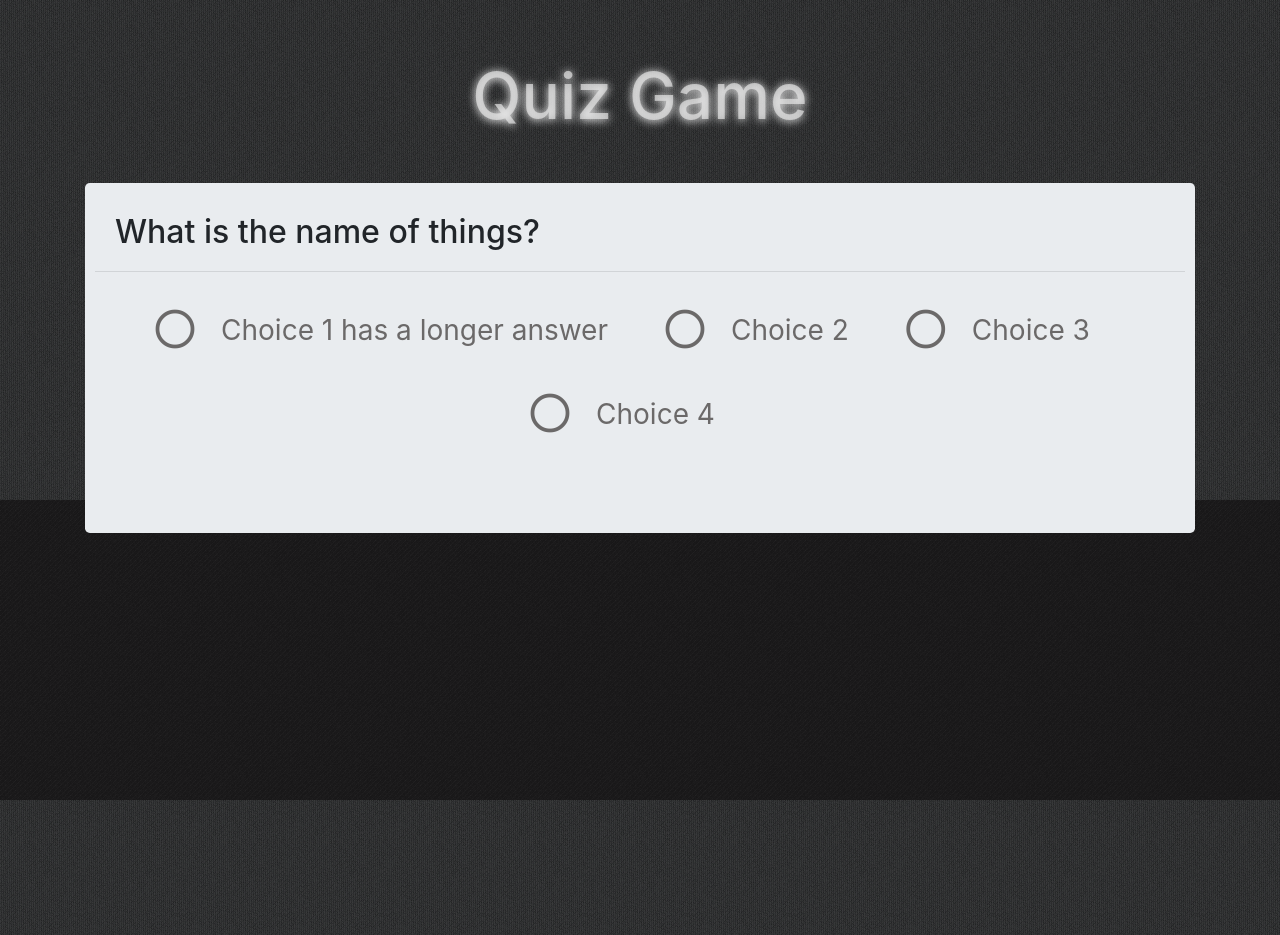
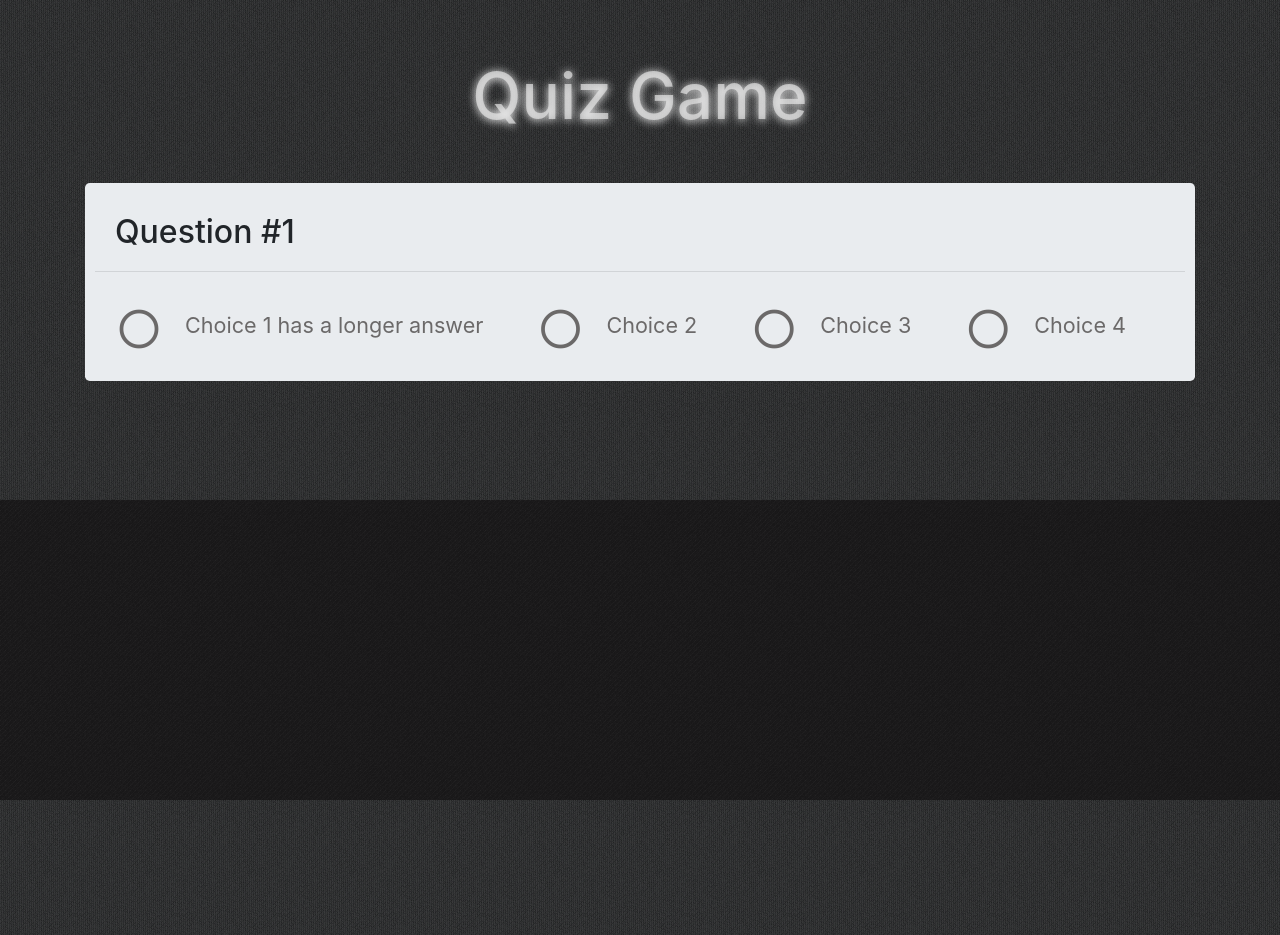
Before and after one commit to AaronGoldsmith/TriviaGame, a plain HTML site: page quiz.html in a window 1280 px wide. Drawn offline with nearby package versions, Linux system fonts and the light colour scheme.

Commit message:
got the radio buttons to switch properly when new selection

```diff
--- a/assets/css/style.css
+++ b/assets/css/style.css
@@ -11,7 +11,7 @@ body{
     background-repeat: repeat-x, repeat;
 }
 .jumbotron{
-    height: 350px;
+    height: auto;
     padding: 10px;
     /* overflow:scroll; may need to remove */
 
@@ -43,7 +43,7 @@ h2{
      color: #333;
  }
  span{
-    font-size: 1.75em;
+    font-size: 1.35em;
     color: rgb(107, 105, 105);
     display:inline-table;
     vertical-align:middle;
--- a/assets/javascript/script.js
+++ b/assets/javascript/script.js
@@ -1,8 +1,10 @@
 
 var chosen = false;
-
+var qList = ["Question #1","Question #2","Question #3","Question #4","Question #5","Question #6","Question #7","Question #8","Question #9","Question #10"]
+var ans = [];
+var qIndex = 0;
 ($(document)).ready(function(){
-
+    $("#question").text(qList[qIndex]);
     $("tr").on("click",function(){
         if($(this).find("i").hasClass("fas")||!chosen){
             var btn = $(this).find("i");
@@ -11,6 +13,11 @@ var chosen = false;
             txt.toggleClass("text-light text-dark")
             chosen = !chosen;
         }
+        else if(chosen){
+            $(".fas").toggleClass("far fas");
+            $(this).find("i").toggleClass("far fas");
+        }
     });
 
+
 })
--- a/quiz.html
+++ b/quiz.html
@@ -19,32 +19,29 @@
     <h2 id="quiz-title">Quiz Game</h2>
     <div class="container h-100">
         <div class="jumbotron my-5">
-              <h2>What is the name of things?</h2>
-              <hr>
+
               <table>
-                <tbody>
+                  <h2 id="question">What is the name of someone special?</h2>
+                  <hr>
+                <tbody index=1>
                   <tr>
                     <td><i class="far fa-circle" aria-hidden="true"></i> </td>
                     <td><span class="pl-4 ml-4">Choice 1 has a longer answer</span></td>
                  </tr>
-
                  <tr>
                    <td><i class="far fa-circle " aria-hidden="true"></i></td>
                    <td><span class="pl-4 ml-4">Choice 2</span></td>
                 </tr>
-
                 <tr>
                     <td><i class="far fa-circle " aria-hidden="true"></i></td>
                     <td><span class="pl-4 ml-4">Choice 3</span></td>
                 </tr>
-
                 <tr>
                   <td><i class="far fa-circle " aria-hidden="true"></i></td>
                   <td><span class="pl-4 ml-4">Choice 4</span></td>
                 </tr>
+              </tbody>
 
-              </tbody>
-           </table>
 
         </div>
     </div>
```
